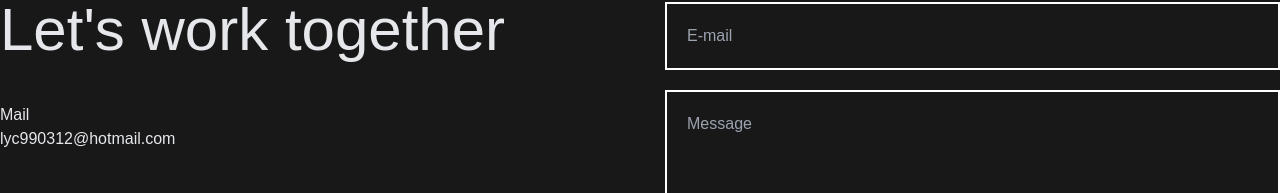
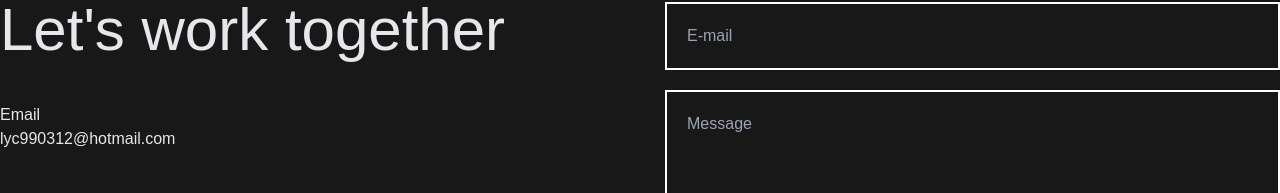
Before and after one commit to TheRealOGLoc/portfolio, a React (Create React App) app: page / in a window 1280 px wide. Shown: the part 6000-6193 px from the top of the page. Built offline with nearby package versions, Linux system fonts and the light colour scheme.

Commit message:
Fixed a typo in the contact

```diff
--- a/src/component/Contact/Contact.jsx
+++ b/src/component/Contact/Contact.jsx
@@ -48,7 +48,7 @@
             <motion.div variants={variants} className="contact-text-container flex-1 flex flex-col gap-[40px]">
                 <motion.h1 variants={variants} className='text-[60px] leading-[66px]'>Let's work together</motion.h1>
                 <motion.div variants={variants} className="contact-text-items">
-                    <h2>Mail</h2>
+                    <h2>Email</h2>
                     <span>lyc990312@hotmail.com</span>
                 </motion.div>
                 <motion.div variants={variants} className="contact-text-items">
```
